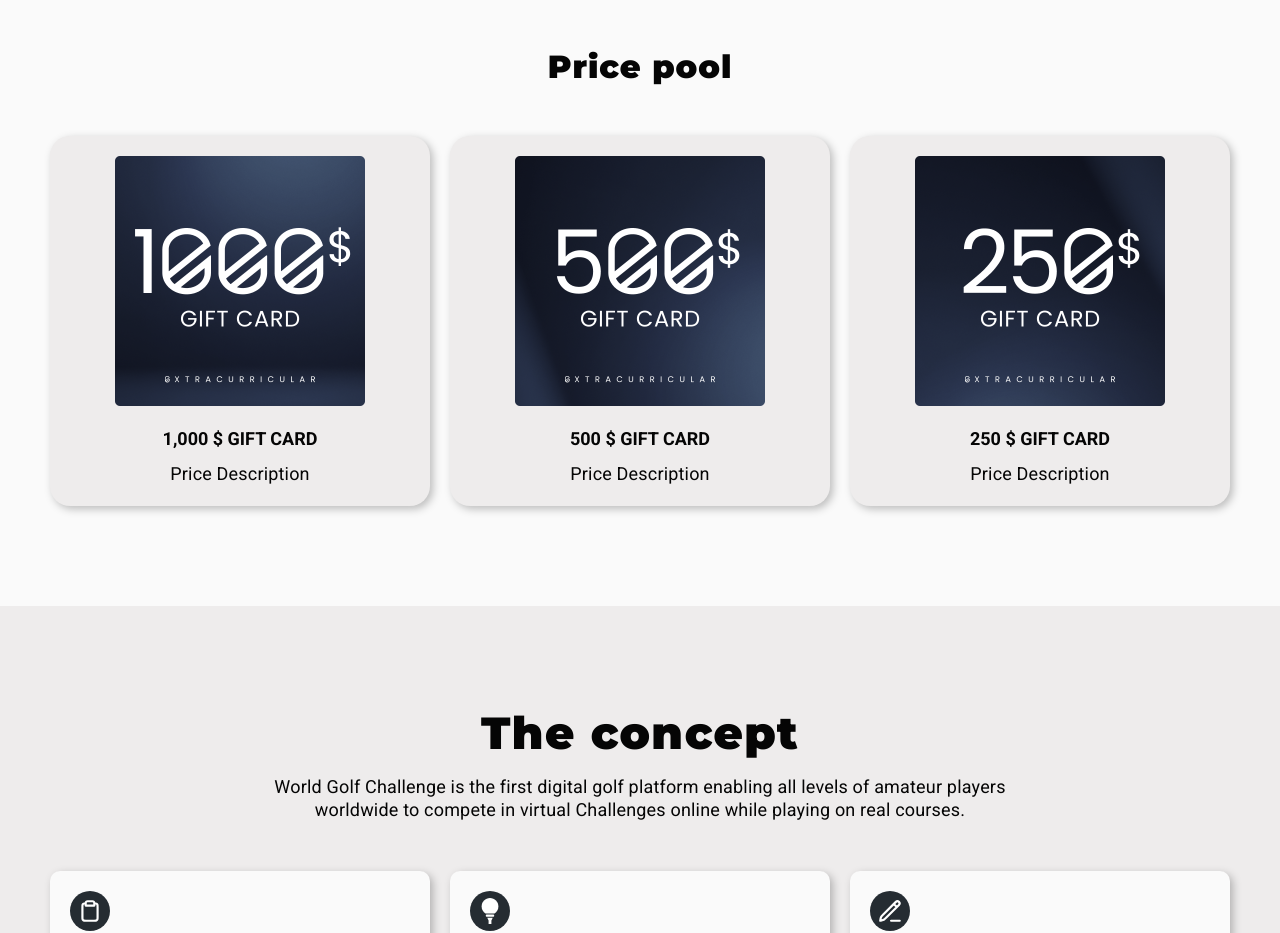
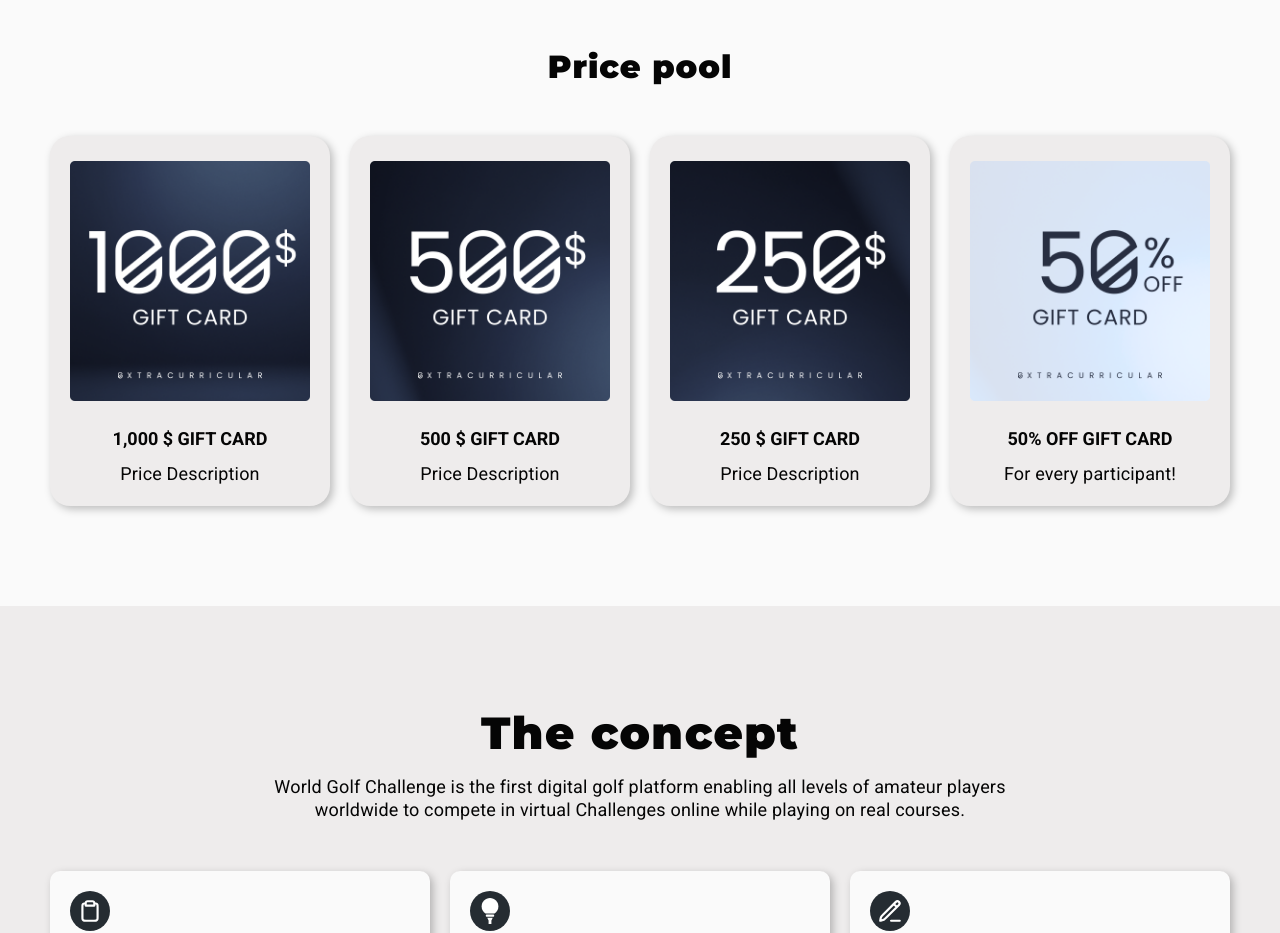
Before and after one commit to Redox-Digital/wgc-next, a Next.js app: page / in a window 1280 px wide. Shown: the part 1420-2353 px from the top of the page. Built offline with nearby package versions, Linux system fonts and the light colour scheme.

Commit message:
content: adding 50% GC to PricePool

```diff
--- a/components/PricePool.tsx
+++ b/components/PricePool.tsx
@@ -14,6 +14,11 @@ export default function PricePool({ alt }: Props) {
     },
     { img: '/layouts/WGC-EXCR_price_500.png', title: '500 $ GIFT CARD', desc: 'Price Description' },
     { img: '/layouts/WGC-EXCR_price_250.png', title: '250 $ GIFT CARD', desc: 'Price Description' },
+    {
+      img: '/layouts/WGC-EXCR_price_50percents.png',
+      title: '50% OFF GIFT CARD',
+      desc: 'For every participant!',
+    },
   ];
   return (
     <section className={`${css.pricePool} ${alt && css.alt}`}>
```
